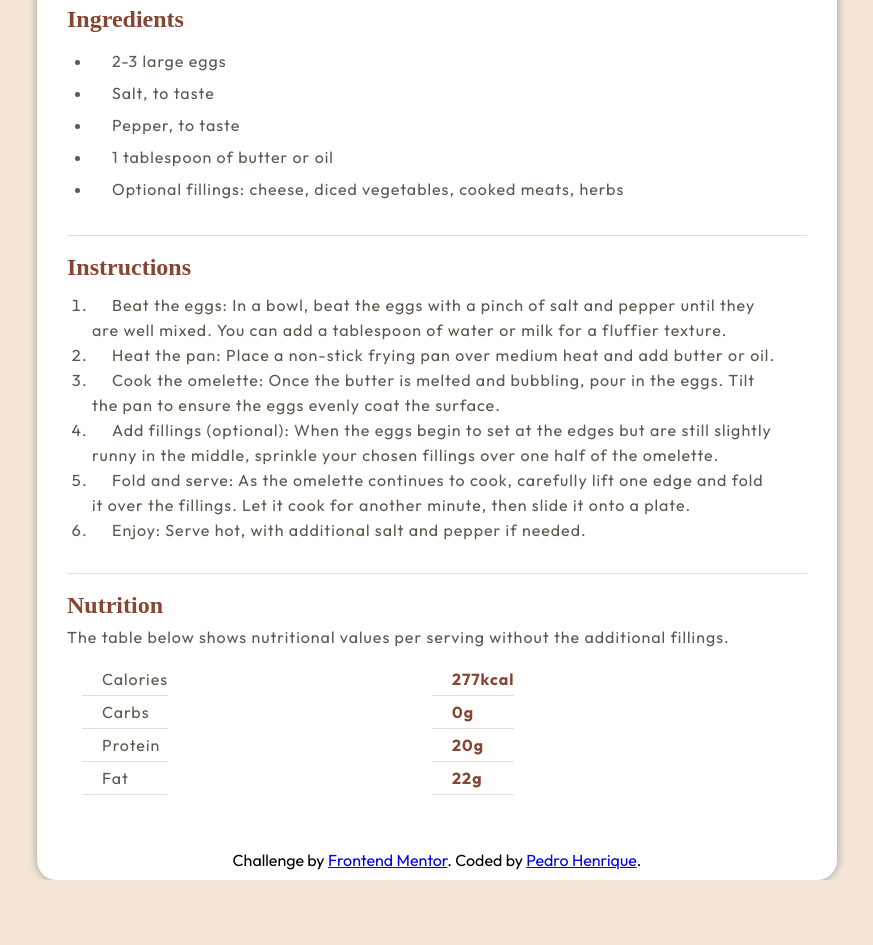
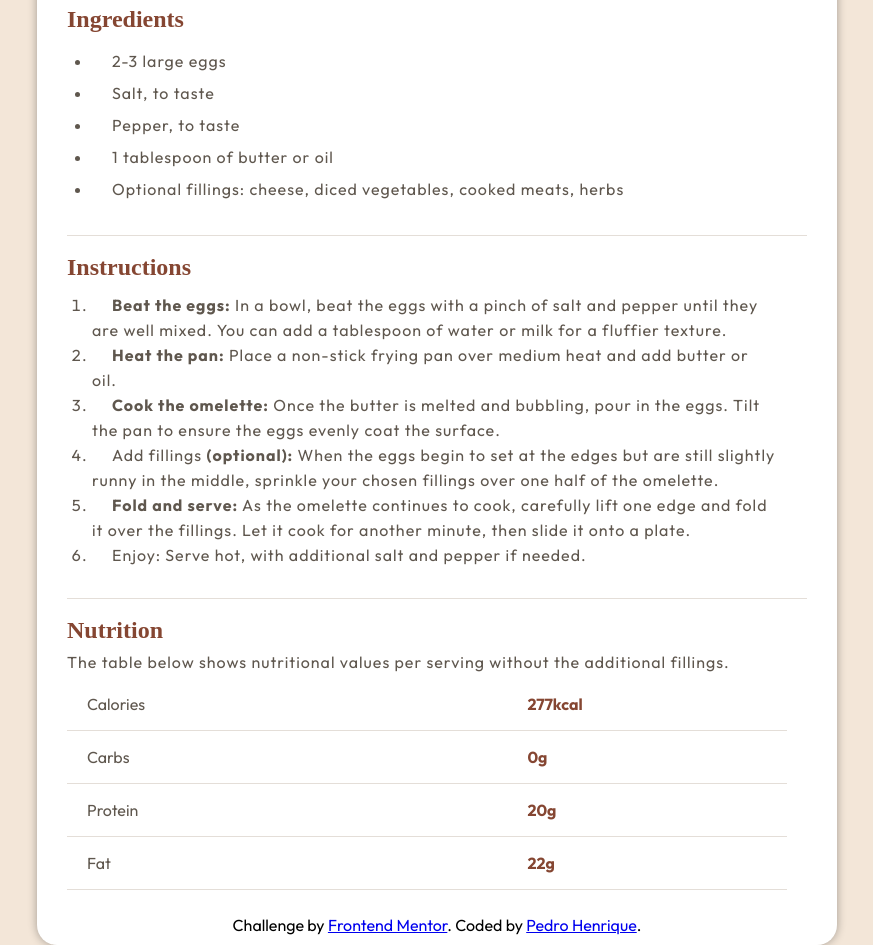
Before and after one commit to Pedrocasper/front-end-mentor, a plain HTML site: page recipe-page-main/index.html in a window 1280 px wide. Shown: the part 761-1706 px from the top of the page, without its empty margins (203-1076 px from the left). Before the commit the page ends 1641 px from the top, so only its background shows below. Drawn offline with Linux system fonts and the light colour scheme; a web font is replaced by a local one.

Commit message:
Finalização
Finalização do primeiro projeto do front-end mentor
Site de receita.
Utilizando
Listas
Tabelas
Meta tags
Alinhamento de imagens
responsividade para web e mobile

```diff
--- a/recipe-page-main/assets/style/style.css
+++ b/recipe-page-main/assets/style/style.css
@@ -135,21 +135,30 @@ img {
     font-family: var(--Young-Serif);
 }
 
-.info-nutri-list {
-    display: flex;
-    flex-flow: row wrap;
-    gap: 40%;
-    padding: 10px 30px 30px 25px;
-    text-indent: 20px;
+
+.valores-nutri {
+    color: var(--Nutmeg);
+    font-weight: 700;
 }
 
-.info-nutri-list li {
-    margin: 0 0 0 -10px;
-    list-style-type: none;
-    border-bottom: 1px solid var(--Light-Grey);
+table {
+    font-family: var(--Outfit);
+    border-collapse: collapse;
+    position: relative;
+    width: 720px;
+    padding: 20px;
 }
 
-.valores-nutri {
+td {
+    border-bottom: 1px solid var(--Light-Grey);
+    color: var(--Wenge-Brown);
+}
+
+.info {
+    padding: 10px 20px;
+}
+
+.num{
     color: var(--Nutmeg);
     font-weight: 700;
 }
@@ -159,5 +168,4 @@ footer {
     border: 5px;
     padding: 10px;
     font-family: var(--Outfit);
-
 }
--- a/recipe-page-main/index.html
+++ b/recipe-page-main/index.html
@@ -24,9 +24,9 @@
     <section class="prepar">
       <h3>Preparation time</h3>
       <ul>
-        <li>Total: Approximately 10 minutes</li>
-        <li>Preparation: 5 minutes</li>
-        <li>Cooking: 5 minutes</li>
+        <li><strong>Total:</strong> Approximately 10 minutes</li>
+        <li><strong>Preparation:</strong> 5 minutes</li>
+        <li><strong>Cooking:</strong> 5 minutes</li>
       </ul>
     </section>
 
@@ -45,20 +45,20 @@
       <h2>Instructions</h2>
       <ol>
         <li>
-          Beat the eggs: In a bowl, beat the eggs with a pinch of salt and pepper until they are well mixed.
+          <strong>Beat the eggs:</strong> In a bowl, beat the eggs with a pinch of salt and pepper until they are well mixed.
           You can add a tablespoon of water or milk for a fluffier texture.
         </li>
-        <li>Heat the pan: Place a non-stick frying pan over medium heat and add butter or oil.</li>
+        <li><strong>Heat the pan:</strong> Place a non-stick frying pan over medium heat and add butter or oil.</li>
         <li>
-          Cook the omelette: Once the butter is melted and bubbling, pour in the eggs. Tilt the pan to ensure
+          <strong>Cook the omelette:</strong> Once the butter is melted and bubbling, pour in the eggs. Tilt the pan to ensure
           the eggs evenly coat the surface.
         </li>
         <li>
-          Add fillings (optional): When the eggs begin to set at the edges but are still slightly runny in the
+          Add fillings <strong>(optional):</strong> When the eggs begin to set at the edges but are still slightly runny in the
           middle, sprinkle your chosen fillings over one half of the omelette.
         </li>
         <li>
-          Fold and serve: As the omelette continues to cook, carefully lift one edge and fold it over the
+          <strong>Fold and serve:</strong> As the omelette continues to cook, carefully lift one edge and fold it over the
           fillings. Let it cook for another minute, then slide it onto a plate.
         </li>
         <li>Enjoy: Serve hot, with additional salt and pepper if needed.</li>
@@ -67,26 +67,32 @@
 
     <section class="info-nutri">
       <h2>Nutrition</h2>
-      <p>The table below shows nutritional values per serving without the additional fillings.</p>
-      <div class="info-nutri-list">
-        <ul>
-          <li>Calories</li>
-          <li>Carbs</li>
-          <li>Protein</li>
-          <li>Fat</li>
-        </ul>
-        <ul class="valores-nutri">
-          <li class="valores-nutri">277kcal</li>
-          <li class="valores-nutri">0g</li>
-          <li class="valores-nutri">20g</li>
-          <li class="valores-nutri">22g</li>
-        </ul>
-      </div>
+      <p>
+        The table below shows nutritional values per serving without the additional fillings.
+      </p>
+      <table>
+        <tr>
+          <td class="info">Calories</td>
+          <td class="num">277kcal</td>
+        </tr>
+        <tr>
+          <td class="info">Carbs</td>
+          <td class="num">0g</td>
+        </tr>
+        <tr>
+          <td class="info">Protein</td>
+          <td class="num">20g</td>
+        </tr>
+        <tr>
+          <td class="info">Fat</td>
+          <td class="num">22g</td>
+        </tr>
+      </table>
     </section>
 
     <footer class="attribution">
-      Challenge by <a href="https://www.frontendmentor.io?ref=challenge" target="_blank">Frontend Mentor</a>.
-      Coded by <a href="https://github.com/Pedrocasper/front-end-mentor">Pedro Henrique</a>.
+      Challenge by <a href="https://www.frontendmentor.io?ref=challenge" target="_blank" rel="next">Frontend Mentor</a>.
+      Coded by <a href="https://github.com/Pedrocasper/front-end-mentor" target="_blank" rel="next">Pedro Henrique</a>.
     </footer>
   </main>
 </body>
```
